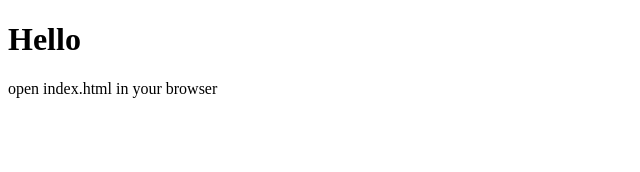
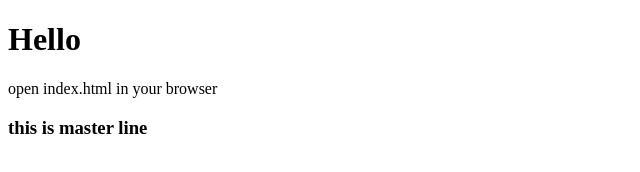
Before and after one commit to shahrukh131/Demo, a plain HTML site: page index.html in a window 1280 px wide. Shown: the whole page, without its empty margins (0-640 px from the left). Drawn offline with Linux system fonts and the light colour scheme.

Commit message:
added new master line

```diff
--- a/index.html
+++ b/index.html
@@ -10,6 +10,7 @@
 <body>
     <h1>Hello</h1>
     <p>open index.html in your browser</p>
+    <h3>this is master line</h3>
 </body>
 
 </html>
```
